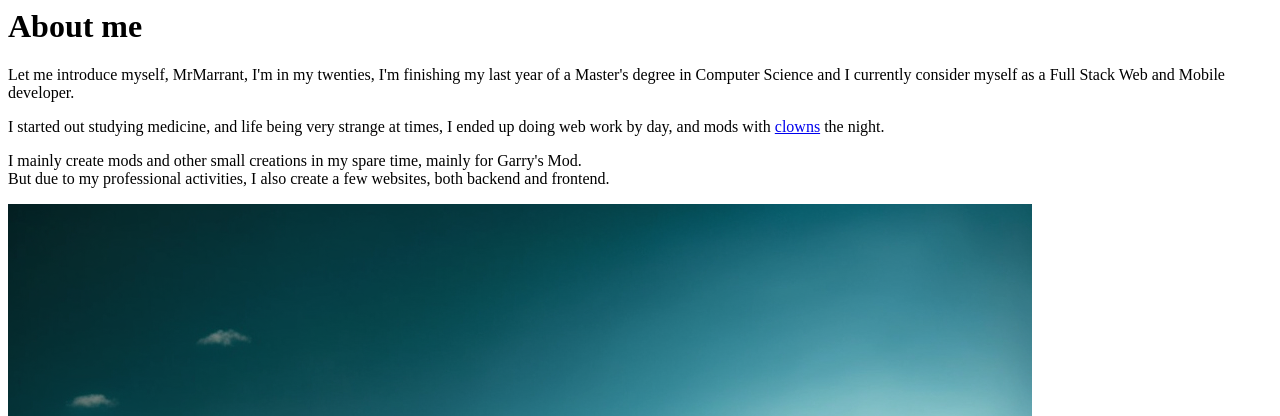
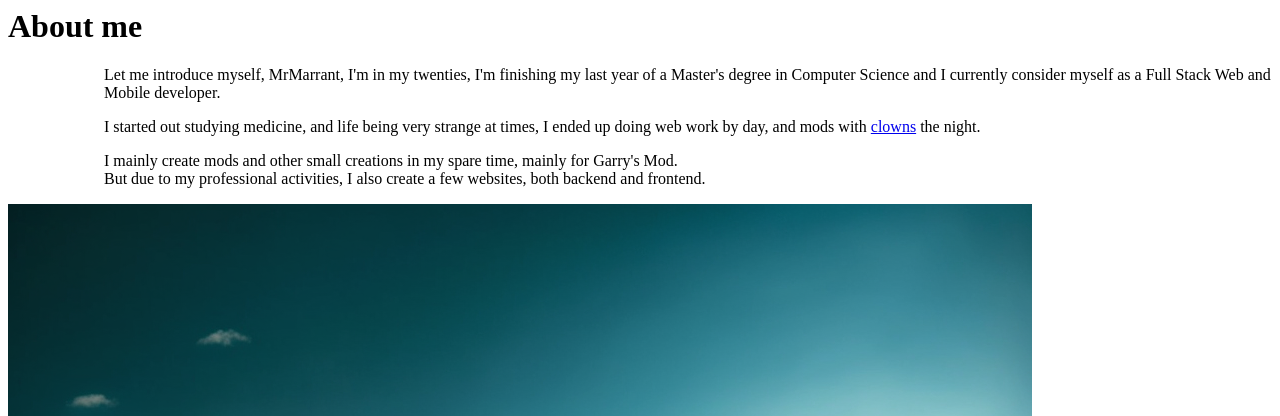
Before and after one commit to MrMarrant/mrmarrant_website, a Symfony app: template templates/portfolio/aboutUs.html.twig in a window 1280 px wide. Shown: the top 416 px of the page. Run offline with Twig, Linux system fonts and the light colour scheme; the template is opened without the code that fills it, so the values that code supplies are empty; some libraries are stand-ins or nearby versions.

Commit message:
[FIX] Css About Me

```diff
--- a/assets/styles/portfolio.scss
+++ b/assets/styles/portfolio.scss
@@ -91,6 +91,12 @@ a:hover {
 
 .photo {
     width: 300px;
+}
+
+.col {
+    padding-top: 1rem;
+    margin-bottom: 1rem;
+    margin-left: 1rem;
 }
 
 // ## Header ##
--- a/templates/portfolio/aboutUs.html.twig
+++ b/templates/portfolio/aboutUs.html.twig
@@ -6,14 +6,14 @@
 <div class="description-about">
 	<div class="container px-4 text-center">
 		<div class="row align-items-start">
-			<div class="col-md-8">
+			<div class="col-md-8" style="margin-left: 6rem;">
 				<p>
 					Let me introduce myself, MrMarrant, I'm in my twenties, I'm finishing my last year of a Master's degree in Computer Science and I currently consider myself
-																														                        as a Full Stack Web and Mobile developer.
+																																								                        as a Full Stack Web and Mobile developer.
 				</p>
 				<p>
 					I started out studying medicine, and life being very strange at times, I ended up doing web work by day,
-																														                        and mods with
+																																								                        and mods with
 					<a href="https://steamcommunity.com/sharedfiles/filedetails/?id=2956796515">clowns</a>
 					the night.
 				</p>
--- a/templates/portfolio/baseIndex.html.twig
+++ b/templates/portfolio/baseIndex.html.twig
@@ -24,7 +24,7 @@
 			<section>
 				{% include '/portfolio/header.html.twig' %}
 			</section>
-			<section>
+			<section style="min-height: 70vh;">
 				{% include '/portfolio/aboutUs.html.twig' %}
 			</section>
 			<section>
```
